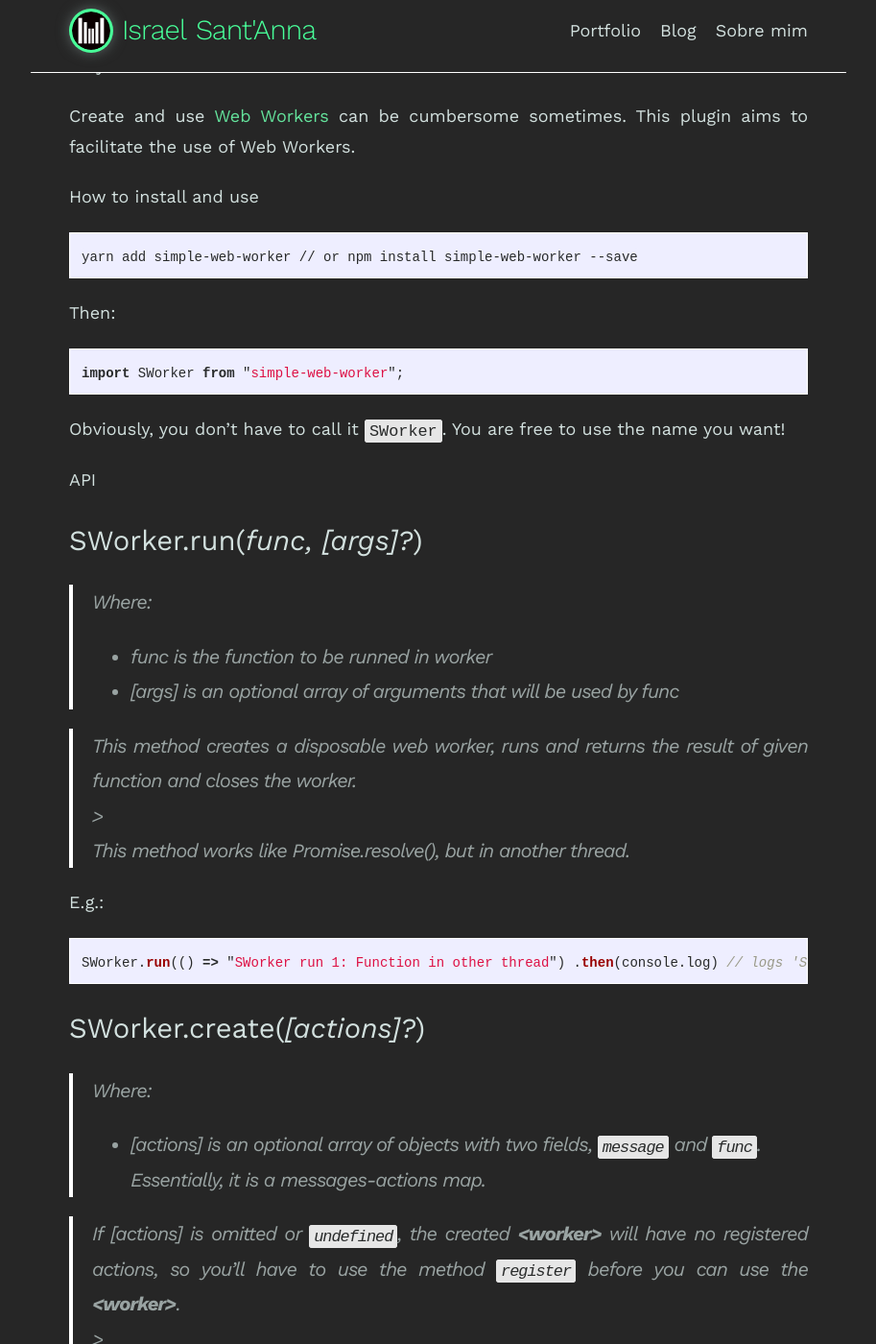
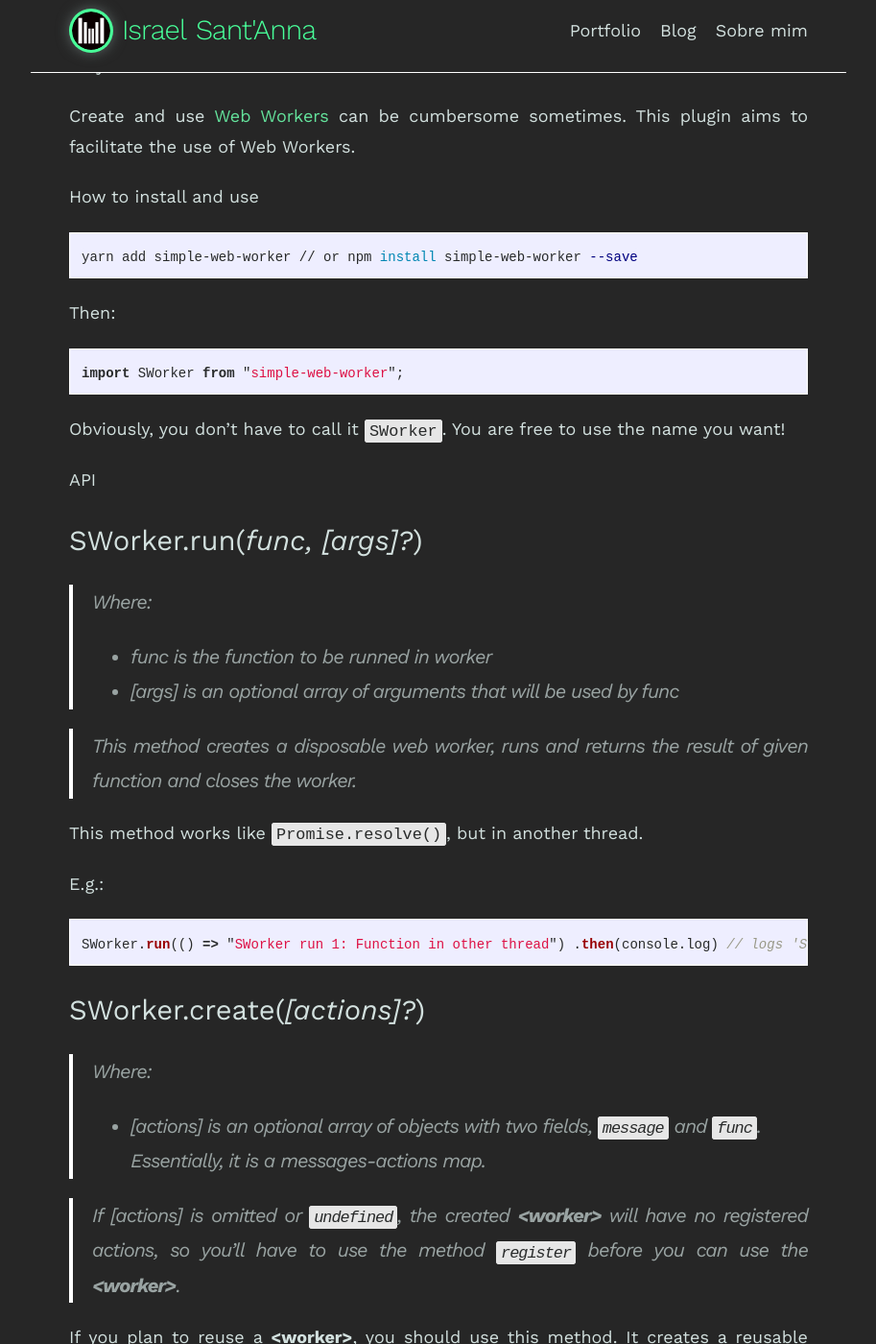
Before and after one commit to israelss/israelss.github.io, a Jekyll site: the page built from _projects/simple-web-worker.md, in a window 1280 px wide and 1400 px high, scrolled down 659 px. Shown: the whole window at 96% size, without its empty margins (183-1096 px from the left). Built offline with Jekyll 4.4.1, drawn with Linux system fonts in a browser that asks for light colours; comment, search, counter and statistics services are not loaded; some of the changed text lies outside the part shown.

Commit message:
Update simple-web-worker readme

````diff
--- a/_projects/simple-web-worker.md
+++ b/_projects/simple-web-worker.md
@@ -30,7 +30,7 @@ Create and use [Web Workers](https://developer.mozilla.org/en-US/docs/Web/API/We
 
 ## How to install and use
 
-```
+```bash
 yarn add simple-web-worker
 
 // or
@@ -56,7 +56,9 @@ Obviously, you don't have to call it `SWorker`. You are free to use the name you
 > - _[args]_ is an optional array of arguments that will be used by _func_
 
 > This method creates a disposable web worker, runs and returns the result of given function and closes the worker.
-> <br> > <br>This method works like Promise.resolve(), but in another thread.
+
+
+This method works like <code>Promise.resolve()</code>, but in another thread.
 
 E.g.:
 
@@ -80,7 +82,8 @@ SWorker.run(
 > - _[actions]_ is an optional array of objects with two fields, `message` and `func`. Essentially, it is a messages-actions map.
 
 > If _[actions]_ is omitted or `undefined`, the created **<worker\>** will have no registered actions, so you'll have to use the method `register` before you can use the **<worker\>**.
-> <br> > <br>If you plan to reuse a **<worker\>**, you should use this method. It creates a reusable **<worker\>** (not a real Web Worker, more on this ahead) with determined actions to be runned through its `postMessage()` or `postAll()` methods.
+
+If you plan to reuse a **<worker\>**, you should use this method. It creates a reusable **<worker\>** (not a real Web Worker, more on this ahead) with determined actions to be runned through its `postMessage()` or `postAll()` methods.
 
 E.g.:
 
@@ -104,8 +107,10 @@ let worker = SWorker.create(actions);
 > - _[args]_ is an optional array of arguments that will be used by the function registered with _message_
 
 > When the function does not expect any arguments or the expected arguments have default values, _[args]_ can be omitted safely.
-> <br> > <br>When the expected arguments do not have default values, _[args]_ should be provided.
-> <br> > <br>This method works like Promise.resolve(), but in another thread.
+
+When the expected arguments do not have default values, _[args]_ should be provided.
+
+This method works like <code>Promise.resolve()</code>, but in another thread.
 
 E.g.:
 
@@ -161,10 +166,14 @@ worker
 >   - _[args1],..._ - arrays of arguments to be used by the registered actions.
 
 > If _[message1,...]_ is `undefined` or no argument is given, **<worker\>** will run all registered actions without arguments.
-> <br> > <br>If _[{message: message1, args: [args1]},...]_ or _[[args1],...]_ is used, you should use `[]` (an empty array) as _[args]_ for the functions that does not expect arguments, or if the respective argument of your function has a default value and you want it to be used. If you use `[null]` this will be the value assumed by function argument.
-> <br> > <br>When using _[[args1],...]_, you MUST input the same number of arguments as registered actions, even if some action doesn't accept any arguments! In that case use a `[]`, as stated above. See examples below.
-> <br> > <br>If _[{message: message1, args: [args1]},...]_ is used, every object must contain the fields `message` and `args`.
-> <br>This method works like Promise.all(), but in another thread.
+
+If _[{message: message1, args: [args1]},...]_ or _[[args1],...]_ is used, you should use `[]` (an empty array) as _[args]_ for the functions that does not expect arguments, or if the respective argument of your function has a default value and you want it to be used. If you use `[null]` this will be the value assumed by function argument.
+
+When using _[[args1],...]_, you MUST input the same number of arguments as registered actions, even if some action doesn't accept any arguments! In that case use a `[]`, as stated above. See examples below.
+
+If _[{message: message1, args: [args1]},...]_ is used, every object must contain the fields `message` and `args`.
+
+This method works like Promise.all(), but in another thread.
 
 E.g.:
 
````
